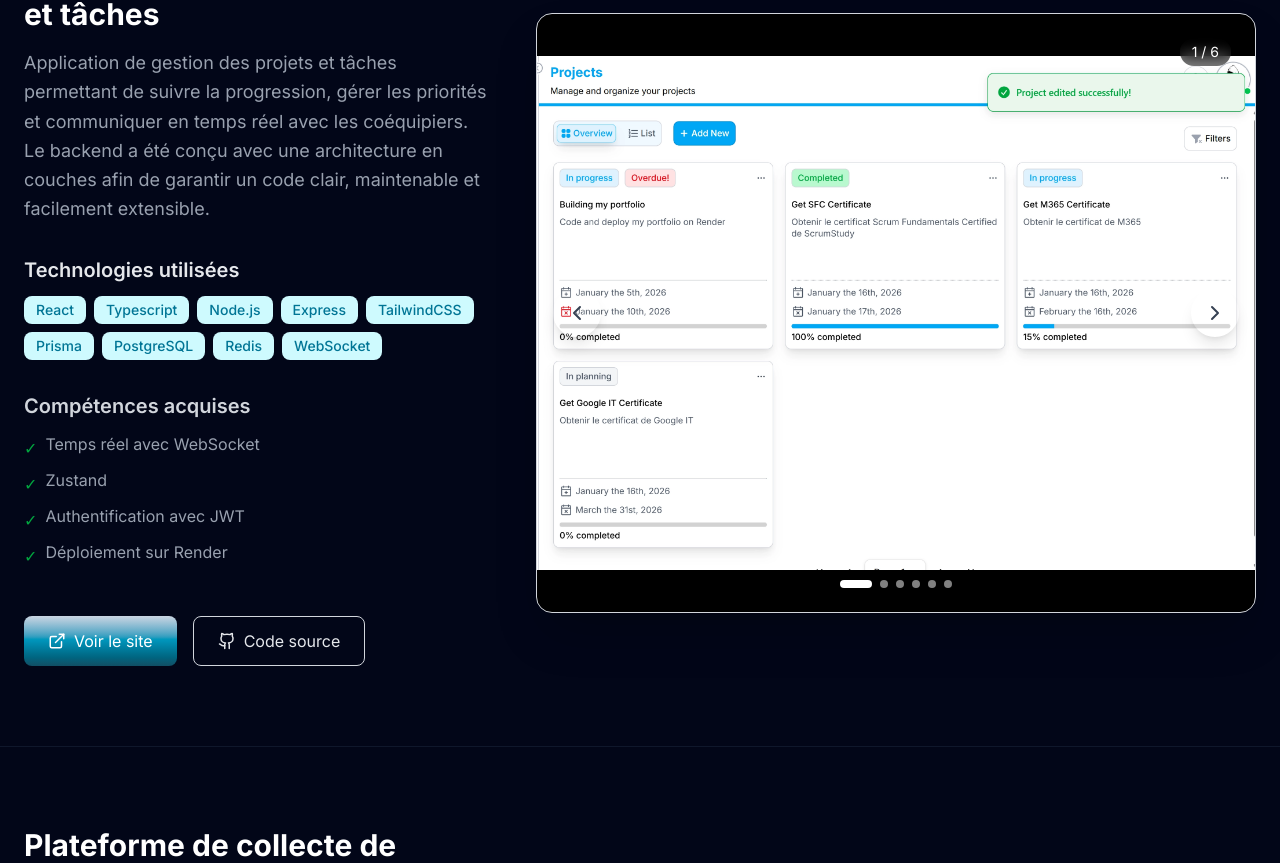
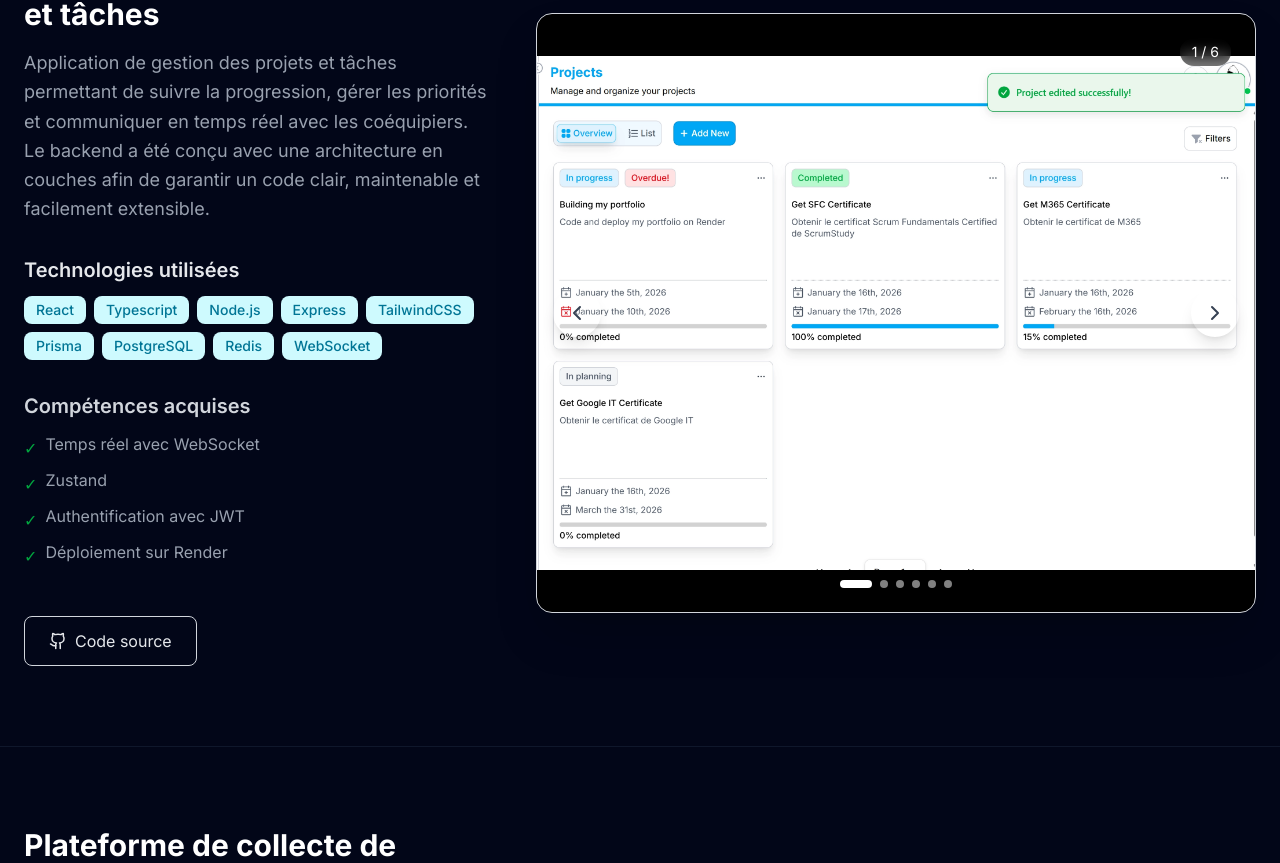
Before and after one commit to Katangalac/myportfolio, a Next.js app: page / in a window 1280 px wide. Shown: the part 2552-3415 px from the top of the page. Built offline with nearby package versions, Linux system fonts and the light colour scheme.

Commit message:
Ajustement du blur effect sur le bouton des carrousels

```diff
--- a/src/app/components/sections/About.tsx
+++ b/src/app/components/sections/About.tsx
@@ -135,7 +135,7 @@ function HeroContent() {
                     acquise via des projets concrets et des stages professionnels.
                 </p>
                 <div className="flex gap-4 mt-8">
-                    <a href="#contact" className="px-6 py-3 font-medium bg-gradient-to-b from-slate-300 via-cyan-600 to-cyan-900 text-white rounded-lg hover:to-cyan-500 transition">
+                    <a href="#contact" className="px-3 py-1.5 text-sm md:text-base md:px-6 md:py-3 font-medium bg-gradient-to-b from-slate-300 via-cyan-600 to-cyan-900 text-white rounded-lg hover:to-cyan-500 transition">
                         Me contacter
                     </a>
                 </div>
--- a/src/app/components/sections/ProjectDetails.tsx
+++ b/src/app/components/sections/ProjectDetails.tsx
@@ -24,7 +24,7 @@ const projectsDetails = [
             {src:'/projectFlow/scheduler.webp', alt:'scheduler'},
         ],
         confidential:false,
-        deploy:true,
+        deploy:false,
         code:true,
     },
     {
```
